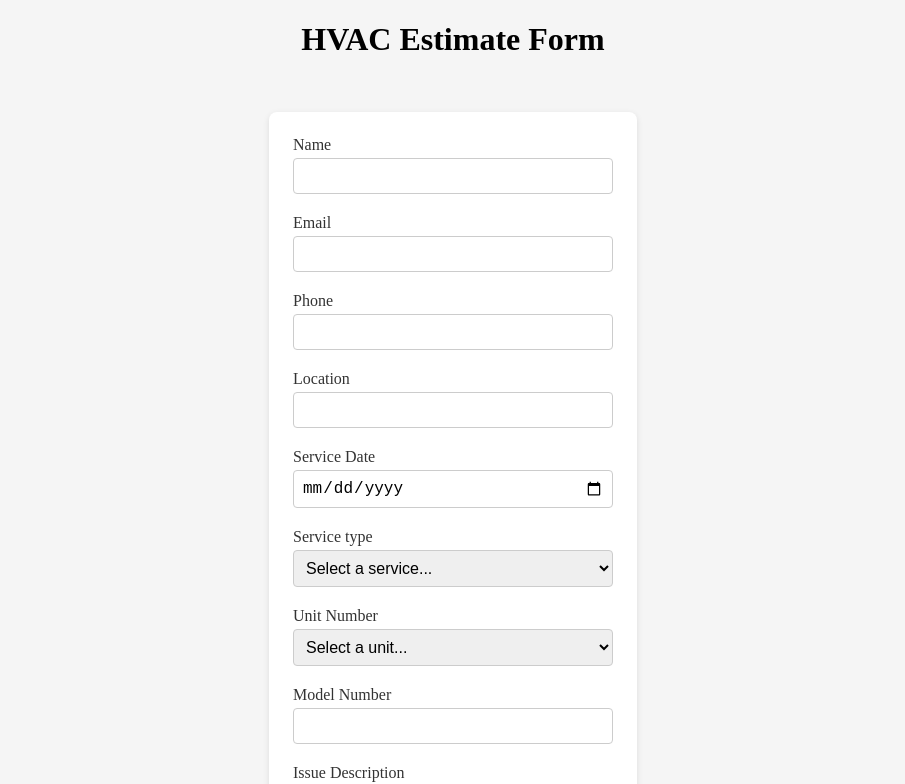
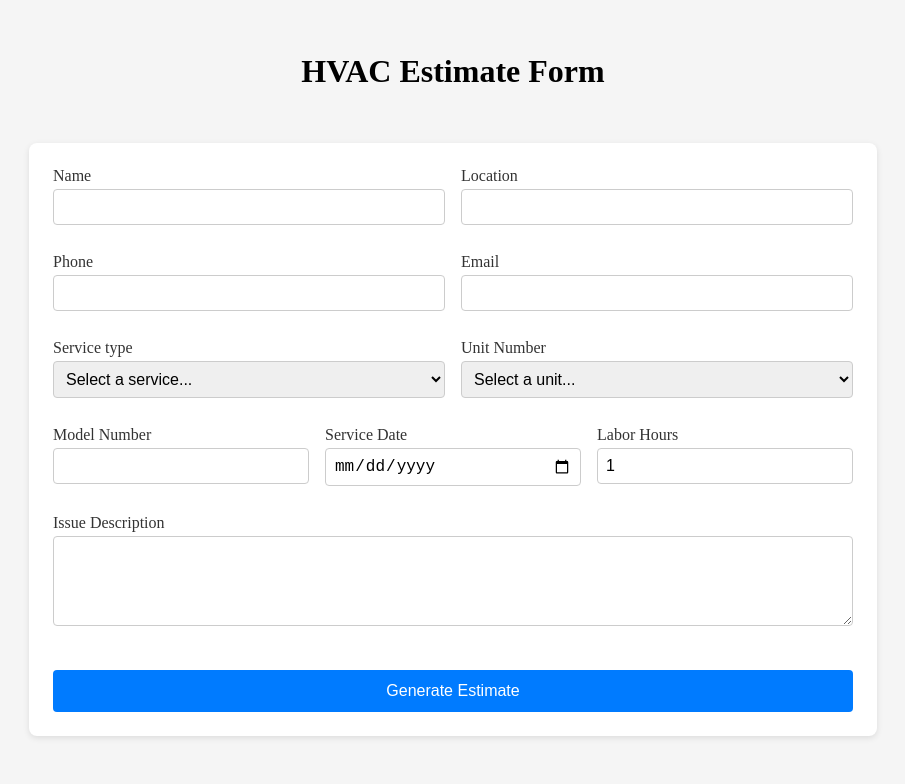
Before and after one commit to KrystianKowalak/hvac-estimate-project, a React (Vite) app in the folder client/: page / in a window 1280 px wide. Shown: the top 784 px of the page, without its empty margins (187-1092 px from the left). Built offline with nearby package versions, Linux system fonts and the light colour scheme.

Commit message:
Changed the form layout.

```diff
--- a/client/src/EstimateForm.css
+++ b/client/src/EstimateForm.css
@@ -2,7 +2,8 @@
     display: flex;
     flex-direction: column;
     gap: 1rem;
-    width: 320px;
+    width: 90%;
+    max-width: 800px;
     margin: 2rem auto;
     padding: 1.5rem;
     background-color: white;
@@ -10,30 +11,47 @@
     box-shadow: 0 2px 6px rgba(0, 0, 0, 0.1);
 }
 
-.estimate-form label {
+.form-row {
+    display: flex;
+    flex-wrap: wrap;
+    gap: 1rem;
+}
+
+.form-group {
+    display: flex;
+    flex-direction: column;
+    flex: 1;
+    min-width: 200px;
+}
+
+.form-row.three-columns .form-group {
+    flex: 1 1 calc(33.33% - 1rem);
+}
+
+label {
     text-align: left;
     font-weight: 500;
     color: #333;
 }
 
-.estimate-form input,
-.estimate-form textarea,
-.estimate-form select  {
-    margin-top: -0.75rem;
-    margin-bottom: .25rem;
+input,
+textarea,
+select {
+    margin-top: 0.25rem;
+    margin-bottom: 0.75rem;
     padding: 0.5rem;
     border: 1px solid #ccc;
     border-radius: 4px;
     font-size: 1rem;
 }
 
-.estimate-form input:focus,
-.estimate-form textarea:focus {
+input:focus,
+textarea:focus {
     border-color: #007bff;
     outline: none;
 }
 
-.estimate-form button {
+button {
     margin-top: 1rem;
     padding: 0.75rem;
     border: none;
@@ -44,6 +62,18 @@
     font-size: 1rem;
 }
 
-.estimate-form button:hover {
+button:hover {
     background-color: #0056b3;
 }
+
+@media (max-width: 800px) {
+    .form-row.three-columns .form-group {
+        flex: 1 1 100%;
+    }
+}
+
+@media (max-width: 600px) {
+    .form-row {
+        flex-direction: column;
+    }
+}
--- a/client/src/EstimateForm.jsx
+++ b/client/src/EstimateForm.jsx
@@ -4,15 +4,15 @@ import "./EstimateForm.css";
 function EstimateForm() {
     const [formData, setFormData] = useState({
         customerName: "",
+        customerLocation: "",
         customerPhone: "",
         customerEmail: "",
-        customerLocation: "",
-        date: "",
         serviceType: "",
         unitNumber: "",
         modelNumber: "",
-        issue: "",
-        laborHours: 1.0
+        date: "",
+        laborHours: 1.0,
+        issue: ""
     });
 
     const handleChange = (event) => {
@@ -31,6 +31,8 @@ function EstimateForm() {
 
     return (
         <form className="estimate-form" onSubmit={handleSubmit}>
+            <div className="form-row">
+                <div className="form-group">
                     <label htmlFor="customerName">Name</label>
                     <input
                         type="text"
@@ -39,7 +41,33 @@ function EstimateForm() {
                         value={formData.customerName}
                         onChange={handleChange}
                     />
+                </div>
 
+                <div className="form-group">
+                    <label htmlFor="customerLocation">Location</label>
+                    <input
+                        type="text"
+                        id="customerLocation"
+                        name="customerLocation"
+                        value={formData.customerLocation}
+                        onChange={handleChange}
+                    />
+                </div>
+            </div>
+
+            <div className="form-row">
+                <div className="form-group">
+                    <label htmlFor="customerPhone">Phone</label>
+                    <input
+                        type="text"
+                        id="customerPhone"
+                        name="customerPhone"
+                        value={formData.customerPhone}
+                        onChange={handleChange}
+                    />
+                </div>
+
+                <div className="form-group">
                     <label htmlFor="customerEmail">Email</label>
                     <input
                         type="text"
@@ -48,34 +76,11 @@ function EstimateForm() {
                         value={formData.customerEmail}
                         onChange={handleChange}
                     />
+                </div>
+            </div>
 
-            <label htmlFor="customerPhone">Phone</label>
-            <input
-                type="text"
-                id="customerPhone"
-                name="customerPhone"
-                value={formData.customerPhone}
-                onChange={handleChange}
-            />
-
-            <label htmlFor="customerLocation">Location</label>
-            <input
-                type="text"
-                id="customerLocation"
-                name="customerLocation"
-                value={formData.customerLocation}
-                onChange={handleChange}
-            />
-
-            <label htmlFor="date">Service Date</label>
-            <input
-                type="date"
-                id="date"
-                name="date"
-                value={formData.date}
-                onChange={handleChange}
-            />
-
+            <div className="form-row">
+                <div className="form-group">
                     <label htmlFor="serviceType">Service type</label>
                     <select
                         id="serviceType"
@@ -89,7 +94,9 @@ function EstimateForm() {
                         <option value="Maintenance">Maintenance</option>
                         <option value="Other">Other</option>
                     </select>
+                </div>
 
+                <div className="form-group">
                     <label htmlFor="unitNumber">Unit Number</label>
                     <select
                         id="unitNumber"
@@ -103,7 +110,11 @@ function EstimateForm() {
                         <option value="AC Unit - 104ST">AC Unit - 104ST</option>
                         <option value="Other">Other</option>
                     </select>
+                </div>
+            </div>
 
+            <div className="form-row three-columns">
+                <div className="form-group">
                     <label htmlFor="modelNumber">Model Number</label>
                     <input
                         type="text"
@@ -112,16 +123,20 @@ function EstimateForm() {
                         value={formData.modelNumber}
                         onChange={handleChange}
                     />
+                </div>
 
-            <label htmlFor="issue">Issue Description</label>
-            <textarea
-                id="issue"
-                name="issue"
-                rows="4"
-                value={formData.issue}
+                <div className="form-group">
+                    <label htmlFor="date">Service Date</label>
+                    <input
+                        type="date"
+                        id="date"
+                        name="date"
+                        value={formData.date}
                         onChange={handleChange}
                     />
+                </div>
 
+                <div className="form-group">
                     <label htmlFor="laborHours">Labor Hours</label>
                     <input
                         type="number"
@@ -132,6 +147,21 @@ function EstimateForm() {
                         min="0"
                         step="0.5"
                     />
+                </div>
+            </div>
+
+            <div className="form-row">
+                <div className="form-group">
+                    <label htmlFor="issue">Issue Description</label>
+                    <textarea
+                        id="issue"
+                        name="issue"
+                        rows="4"
+                        value={formData.issue}
+                        onChange={handleChange}
+                    />
+                </div>
+            </div>
 
             <button type="submit">Generate Estimate</button>
         </form>
```
Lines whose indentation alone changed are shown as unchanged.
